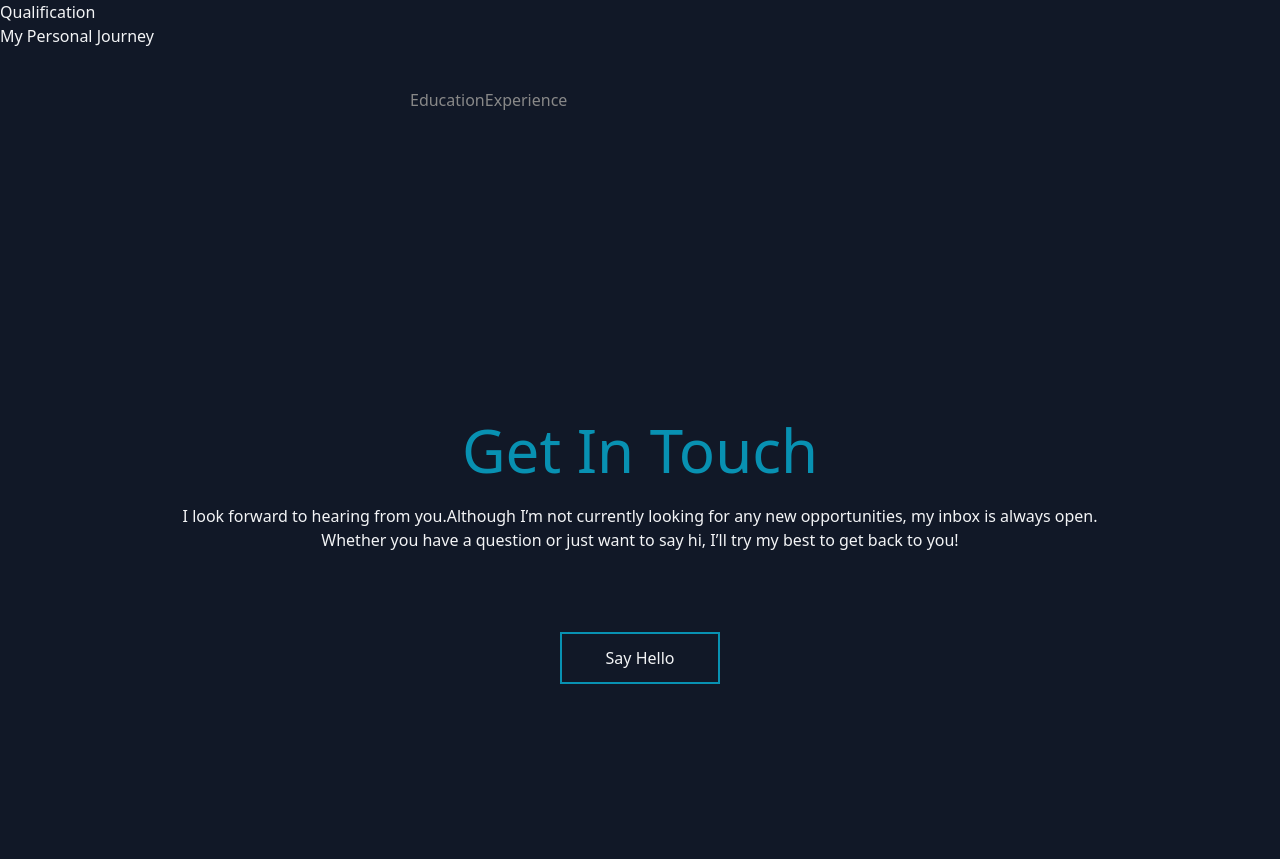
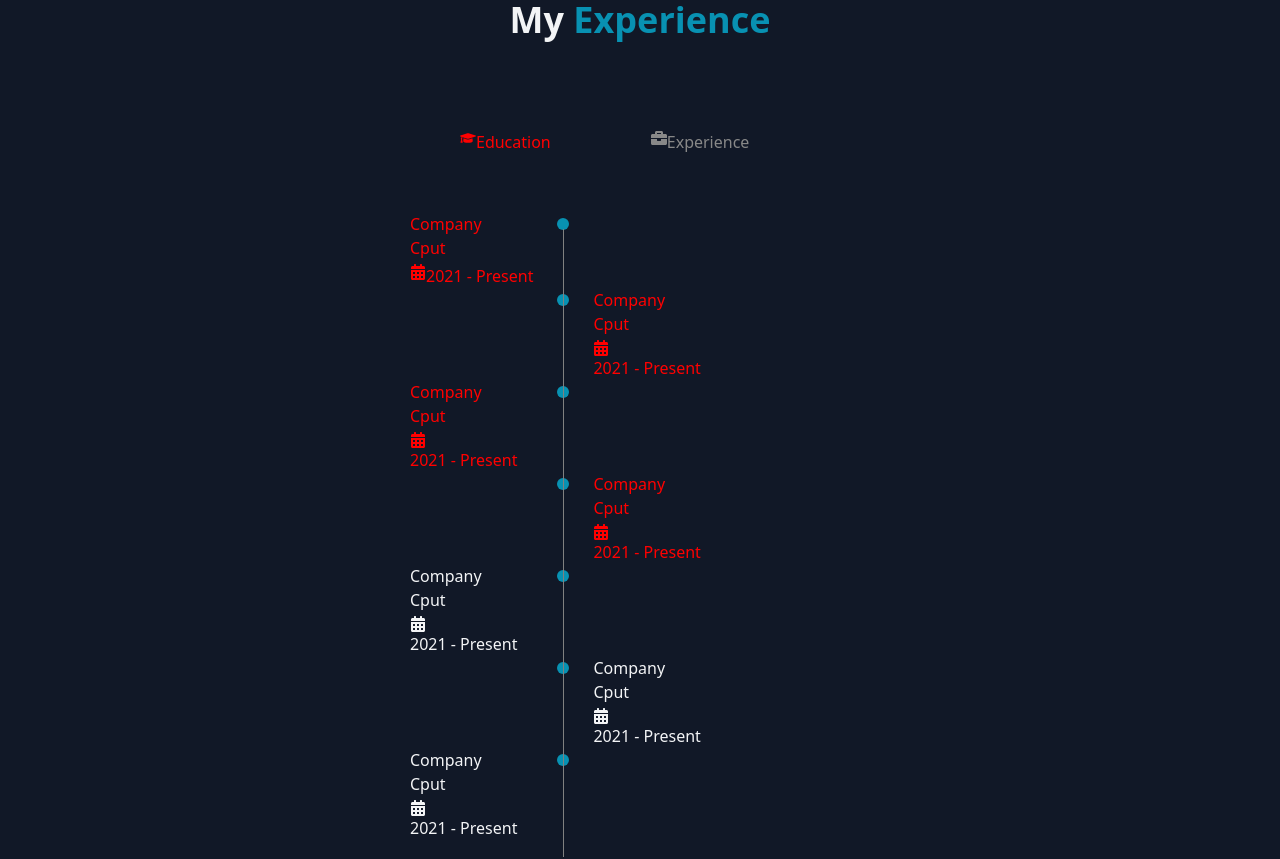
Before and after one commit to fatimamahlaba/reactportfolio, a React (Vite) app: page / in a window 1280 px wide. Shown: the part 2400-3259 px from the top of the page. Built offline with nearby package versions, Linux system fonts and the light colour scheme.

Commit message:
timeline

```diff
--- a/src/components/Experience.jsx
+++ b/src/components/Experience.jsx
@@ -1,5 +1,5 @@
 import React from "react";
-// import { FaGraduationCap } from "react-icons/fa";
+import { FaBriefcase, FaCalendarAlt, FaGraduationCap } from "react-icons/fa";
 
 // const Experience = () => {
 //   function _class(name) {
@@ -88,40 +88,146 @@ import React from "react";
 const Experience = () => {
   return (
       <section className="qualification section">
-      <h2 className="section_title"> Qualification</h2>
-      <span className="section_subtitle"> My Personal Journey</span>
+        <div className="text-center">
+        <h3 className="text-4xl font-semibold">
+          My <span className="text-cyan-600">Experience</span>
+        </h3>
+      </div>
+      {/* <h2 className="section_title"> Qualification</h2>
+      <span className="section_subtitle"> My Personal Journey</span> */}
 
       <div className="qualification_container container">
-      <div className="qualification_tabs">
-      <div className="qualification_button button--flex">
-      <i className="uil uil-graduation-cap qualification_ icon"></i>Education
+      <div className="qualification_tabs mb-2">
+      <div className="qualification_button font-medium qualification_active flex button--flex">
+      <FaGraduationCap /> Education
       </div>
 
-      <div className="qualification_button button--flex">
-      <i className="uil uil-briefcase-alt qualification_ icon"></i>Experience
+      <div className="qualification_button font-medium flex button--flex">
+      <FaBriefcase />Experience
       </div>
       </div>
 
-      <div className="qualification_sections">
-      <div className="qualification_content">
+      <div className="qualification_sections grid grid-cols-1 justify-center">
+      <div className="qualification_content qualification_active">
+      <div className="qualification_data">
+      <div>
+      <h3 className="qualification_title font-medium">Company</h3>
+      <span className="qualification_subtitle inline-block font-small mb-1">Cput</span>
+      <div className="qualification_calendar  flex font-light">
+      <FaCalendarAlt /> 2021 - Present
+      </div>
+      </div>
+
+       <div>
+      <span className="qualification_rounder inline-block bg-cyan-600 w-3 h-3 rounded-full"></span>
+      <span className="qualification_line"></span>
+      </div>
+       </div>
+
       <div className="qualification_data">
        <div></div>
-       <div>
-      <span className="qualification_rounder"></span>
+
+      <div>
+      <span className="qualification_rounder inline-block bg-cyan-600 w-3 h-3 rounded-full"></span>
       <span className="qualification_line"></span>
       </div>
+
       <div>
-      <h3 className="qualification_title"></h3>
-      <span className="section_subtitle">Cput</span>
-      <div className="qualification_calendar">
-      <i className="uil uil-calendar-alt"></i> 2021 - Present
+      <h3 className="qualification_title font-medium">Company</h3>
+      <span className="qualification_subtitle inline-block font-small mb-1">Cput</span>
+      <div className="qualification_calendar font-light">
+      <FaCalendarAlt /> 2021 - Present
+      </div>
+      </div>
+      </div>
+{/* next section in timeline */}
+<div className="qualification_data">
+      <div>
+      <h3 className="qualification_title font-medium">Company</h3>
+      <span className="qualification_subtitle inline-block font-small mb-1">Cput</span>
+      <div className="qualification_calendar font-light">
+      <FaCalendarAlt /> 2021 - Present
+      </div>
+      </div>
+
+       <div>
+      <span className="qualification_rounder inline-block bg-cyan-600 w-3 h-3 rounded-full"></span>
+      <span className="qualification_line"></span>
+      </div>
+       </div>
+
+      <div className="qualification_data">
+       <div></div>
+
+      <div>
+      <span className="qualification_rounder inline-block bg-cyan-600 w-3 h-3 rounded-full"></span>
+      <span className="qualification_line"></span>
+      </div>
+
+      <div>
+      <h3 className="qualification_title font-medium">Company</h3>
+      <span className="qualification_subtitle inline-block font-small mb-1">Cput</span>
+      <div className="qualification_calendar font-light">
+      <FaCalendarAlt /> 2021 - Present
       </div>
       </div>
       </div>
       </div>
+{/* start of experience section */}
+
+      <div className="qualification_content">
+      <div className="qualification_data">
+      <div>
+      <h3 className="qualification_title font-medium">Company</h3>
+      <span className="qualification_subtitle inline-block font-small mb-1">Cput</span>
+      <div className="qualification_calendar font-light">
+      <FaCalendarAlt /> 2021 - Present
+      </div>
+      </div>
+
+       <div>
+      <span className="qualification_rounder inline-block bg-cyan-600 w-3 h-3 rounded-full"></span>
+      <span className="qualification_line"></span>
+      </div>
+       </div>
+
+      <div className="qualification_data">
+       <div></div>
+
+      <div>
+      <span className="qualification_rounder inline-block bg-cyan-600 w-3 h-3 rounded-full"></span>
+      <span className="qualification_line"></span>
+      </div>
+
+      <div>
+      <h3 className="qualification_title font-medium">Company</h3>
+      <span className="qualification_subtitle inline-block font-small mb-1">Cput</span>
+      <div className="qualification_calendar font-light">
+      <FaCalendarAlt /> 2021 - Present
+      </div>
+      </div>
+      </div>
+
+<div className="qualification_data">
+      <div>
+      <h3 className="qualification_title font-medium">Company</h3>
+      <span className="qualification_subtitle inline-block font-small mb-1">Cput</span>
+      <div className="qualification_calendar font-light">
+      <FaCalendarAlt /> 2021 - Present
+      </div>
+      </div>
+
+       <div>
+      <span className="qualification_rounder inline-block bg-cyan-600 w-3 h-3 rounded-full"></span>
+      <span className="qualification_line"></span>
+      </div>
+       </div>
+
+
+      </div>
       </div>
       </div>
       </section>
-  )
-}
+  );
+};
 export default Experience;
--- a/src/index.css
+++ b/src/index.css
@@ -281,73 +281,54 @@ ul.skill-list li::before {
     .qualification_container {
       max-width: 765px;
     }
-
+/* .container {
+  position: relative;
+  margin: 20px auto;
+  padding: 20px;
+  width: 500px;
+} */
     .qualification_tabs {
       display: flex;
       justify-content: center;
-      margin-bottom: var(--mb-2);
     }
 
     .qualification_button {
       /* font-size: ;
       font-weight: ; */
       color: #888;
-      margin: 0;
+      margin: 50px;
       cursor: pointer;
     }
-    .qualification_button :hover {
+    .qualification_button:hover {
       color: #4f2cca;
     }
 
-    .qualification_icon {
-      font-size: 1.8rem;
-      margin-right: var(--mb-0-25);
+    .qualification_active {
+      color: red;
     }
 
-    .qualification_active {
-      color: var(--title-color-dark);
-    }
-
-    .qualification_section {
+    /* .qualification_sections {
       display: grid;
       grid-template-columns: 0.5fr;
       justify-content: center;
+    } */
+    /* .qualification_content {
+      display: none;
+    } */
+    .qualification_content-active {
+      display: block;
     }
-    .qualification_content {
-      display: none;
-    }
+
     .qualification_data {
       display: grid;
       grid-template-columns: 1fr max-content 1fr;
       column-gap: 1.5rem;
     }
 
-    .qualification_title {
-      font-size: var(--normal-font-size);
-      font-weight: var(--font-medium);
-    }
-
-  .qualification_subtitle {
-    display: inline-block;
-    font-size: var(--small-font-size);
-    margin-bottom: var(--mb-1);
-  }
-
-  .qualification_calendar {
-    font-size: var(--small-font-size);
-  }
-
-  .qualification_rounder {
-    display: inline-block;
-    width: 13px;
-    height: 13px;
-    background-color: var(--text-color);
-    border-radius: 50%;
-  }
   .qualification_line {
     display: block;
     width: 1px;
     height: 100%;
-    background-color: var(--text-color);
+    background-color: gray;
     transform: translate(6px, -7px);
   }
```
